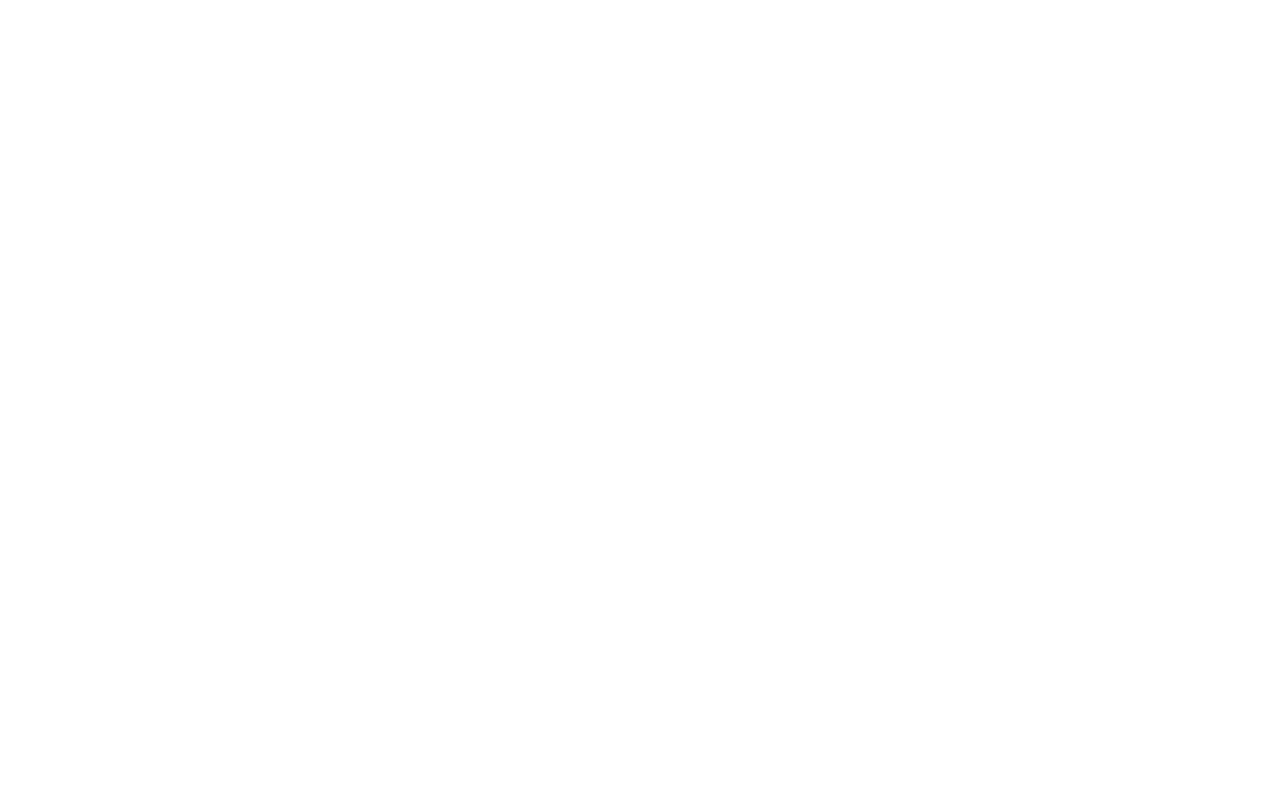
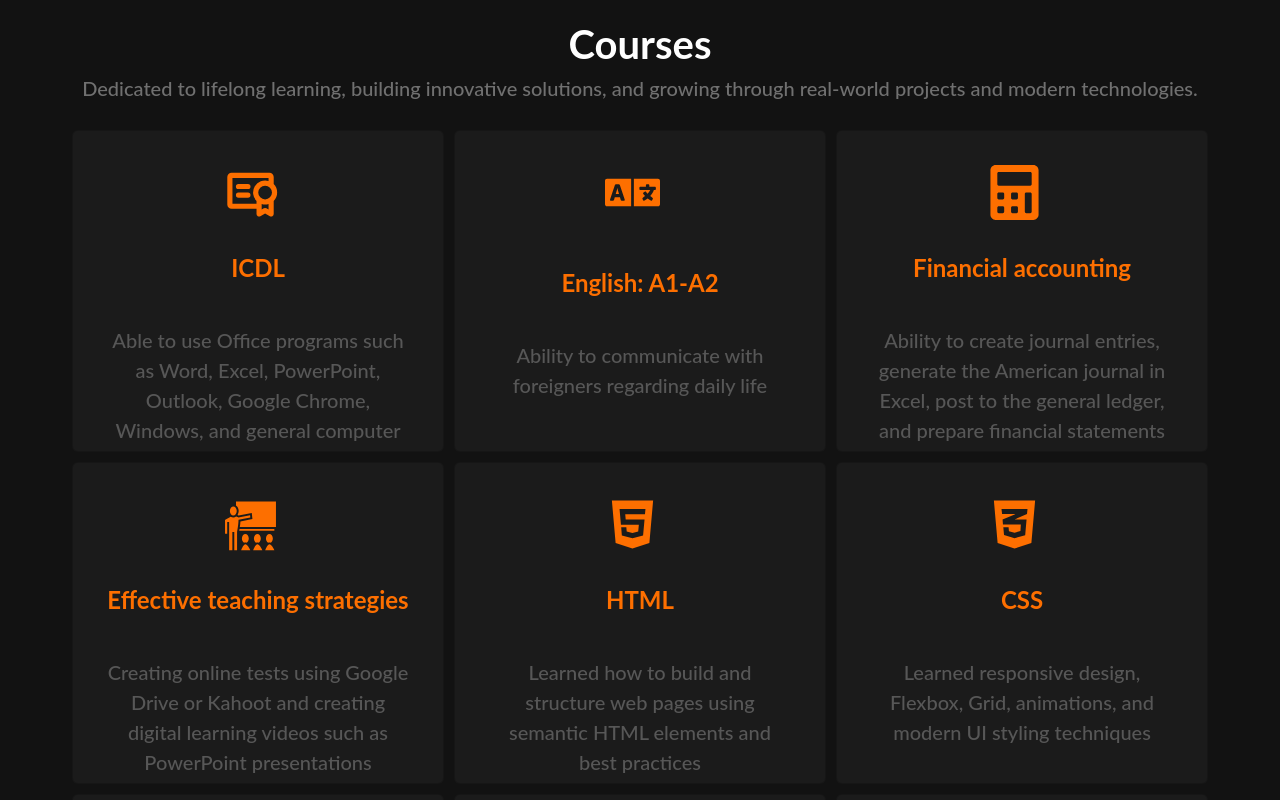
Before and after one commit to Abdelrahman-Mohamed-Al-Masyawi/My-portfolio, a React (Vite) app: page / in a window 1280 px wide. Shown: the part 900-1700 px from the top of the page. Before the commit the page ends 924 px from the top, so only its background shows below. Built offline with nearby package versions, Linux system fonts and the light colour scheme.

Commit message:
add section courses

```diff
--- /dev/null
+++ b/src/context/coursesDate.jsx
@@ -0,0 +1,134 @@
+import {
+  FaBootstrap,
+  FaCalculator,
+  FaCss3Alt,
+  FaGithub,
+  FaGraduationCap,
+  FaHtml5,
+  FaLanguage,
+  FaNodeJs,
+  FaReact,
+} from 'react-icons/fa';
+
+import { PiCertificateBold } from 'react-icons/pi';
+
+import { GiTeacher } from 'react-icons/gi';
+import { IoLogoJavascript } from 'react-icons/io5';
+
+
+const styleIcon = { width: '55px', height: '55px' };
+const college = {
+  id: 0,
+  title: 'Bachelor of Arts and Education',
+  Department: 'Department French language',
+  year: '2018-2022 ',
+  icon: <FaGraduationCap />,
+  img: '',
+  academy: 'Minia university',
+};
+export const coursesData = [
+  {
+    id: 1,
+    title: 'ICDL',
+    details:
+      'Able to use Office programs such as Word, Excel, PowerPoint, Outlook, Google Chrome, Windows, and general computer',
+    year: '2024 ',
+    icon: <PiCertificateBold style={styleIcon} />,
+    img: '',
+    academy: 'Minia university',
+  },
+  {
+    id: 2,
+    title: 'English: A1-A2',
+    details: 'Ability to communicate with foreigners regarding daily life',
+    year: '2022',
+    icon: <FaLanguage style={styleIcon} />,
+    img: '',
+    academy: 'Develop Yourself Academy',
+  },
+  {
+    id: 3,
+    title: 'Financial accounting',
+    details:
+      'Ability to create journal entries, generate the American journal in Excel, post to the general ledger, and prepare financial statements',
+    year: '2024',
+    icon: <FaCalculator style={styleIcon} />,
+    img: '',
+    academy: 'self learning and with Financial Accountant',
+  },
+  {
+    id: 4,
+    title: 'Effective teaching strategies',
+    details:
+      'Creating online tests using Google Drive or Kahoot and creating digital learning videos such as PowerPoint presentations',
+    year: '2024 ',
+    icon: <GiTeacher style={styleIcon} />,
+    img: '',
+    academy: 'Maaref platform',
+  },
+  {
+    id: 5,
+    title: 'HTML',
+    details: 'Learned how to build and structure web pages using semantic HTML elements and best practices',
+    year: '2024',
+    icon: <FaHtml5 style={styleIcon} />,
+    img: '',
+    academy: 'Osama Elzero',
+  },
+  {
+    id: 6,
+    title: 'CSS',
+    details: 'Learned responsive design, Flexbox, Grid, animations, and modern UI styling techniques',
+    year: '2024',
+    icon: <FaCss3Alt style={styleIcon} />,
+    img: '',
+    academy: 'Osama Elzero',
+  },
+  {
+    id: 7,
+    title: 'JavaScript',
+    details: 'Learned DOM manipulation, ES6, asynchronous JavaScript, APIs, and problem solving',
+    year: '2025',
+    icon: <IoLogoJavascript style={styleIcon} />,
+    img: '',
+    academy: 'Tarmiz Academy',
+  },
+  {
+    id: 8,
+    title: 'React',
+    details: 'Built modern interactive web applications using components, hooks, routing, and state management',
+    year: '2025',
+    icon: <FaReact style={styleIcon} />,
+    img: '',
+    academy: 'Jonas Schmedtmann',
+  },
+  {
+    id: 9,
+    title: 'Node.js',
+    details: 'Learned backend development, REST APIs, Express.js, authentication, and working with databases',
+    year: '2025',
+    icon: <FaNodeJs style={styleIcon} />,
+    img: '',
+    academy: 'Jonas Schmedtmann',
+  },
+  {
+    id: 10,
+    title: 'Git & GitHub',
+    details: 'Learned version control, branching, collaboration, and managing projects using Git and GitHub',
+    year: '2025',
+    icon: <FaGithub style={styleIcon} />,
+    img: '',
+    academy: 'Osama Elzero',
+  },
+  {
+    id: 11,
+    title: 'Bootstrap',
+    details: 'Learned responsive layouts, Bootstrap components, grid system, and building modern user interfaces',
+    year: '2024',
+    icon: <FaBootstrap style={styleIcon} />,
+    img: '',
+    academy: 'Abdelrahman Gamal',
+  },
+  // { id: 9, title: '', details: '', year: '', icon: '', img: '', academy: '' },
+  // { id: 10, title: '', details: '', year: '', icon: '', img: '', academy: '' },
+];
--- a/src/layout.jsx
+++ b/src/layout.jsx
@@ -2,6 +2,7 @@ import Header from './components/Header';
 import Sidebar from './components/sidebar';
 import { useAppContext } from './context/AppContext';
 import useResponsive from './hooks/useResponsive';
+import Courses from './pages/Courses';
 import Home from './pages/Home';
 import './styles/Layout.css';
 
@@ -12,6 +13,7 @@ export default function Layout() {
     <div className='layout'>
       <Header />
       <Home />
+      <Courses/>
       {showSidebar && <Sidebar />}
     </div>
   );
--- /dev/null
+++ b/src/pages/Courses.jsx
@@ -0,0 +1,27 @@
+import { coursesData } from '../context/coursesDate';
+import '../styles/courses.css';
+export default function Courses() {
+  const courses = coursesData;
+  return (
+    <section className='container-courses'>
+      <div className='container-title-page'>
+        <h2 className='title-page-Courses'>Courses</h2>
+        <p className='details-title-page-courses'>
+          Dedicated to lifelong learning, building innovative solutions, and growing through real-world projects and
+          modern technologies.
+        </p>
+      </div>
+      <div className='container-courses'>
+        {courses?.map((cours) => {
+          return (
+            <div className='card'>
+              <span className='icon-card'>{cours.icon}</span>
+              <h3 className='title-card'>{cours.title}</h3>
+              <p className='details-card'>{cours.details}</p>
+            </div>
+          );
+        })}
+      </div>
+    </section>
+  );
+}
--- a/src/styles/Layout.css
+++ b/src/styles/Layout.css
@@ -1,4 +1,4 @@
  .layout {
   background: rgba(18, 18, 18, 1);
-  height: 100vh;
+  height: auto;
 }
--- /dev/null
+++ b/src/styles/courses.css
@@ -0,0 +1,226 @@
+.container-courses {
+  gap: 40px;
+  padding-right: 70px;
+  padding-left: 70px;
+  padding-bottom: 30px;
+  width: 100%;
+  display: flex;
+  flex-wrap: wrap;
+}
+.container-title-page {
+  display: flex;
+  flex-direction: column;
+  justify-content: center;
+  align-items: center;
+  width: 100%;
+}
+
+.title-page-Courses {
+  font-family: Lato;
+  font-weight: 700;
+  font-style: Bold;
+  font-size: 40px;
+  width: 100%;
+  line-height: 100%;
+  letter-spacing: 3%;
+  text-align: center;
+  color: rgba(254, 254, 254, 1);
+}
+
+.details-title-page-courses {
+  font-family: Lato;
+  font-weight: 500;
+  font-style: Medium;
+  font-size: 20px;
+  line-height: 160%;
+  letter-spacing: 3%;
+  text-align: justify;
+  color: rgba(112, 112, 112, 1);
+}
+.container-courses {
+  display: flex;
+  justify-content: center;
+  align-items: center;
+  gap: 20px;
+  flex-wrap: wrap;
+}
+.card {
+  width: 400px;
+  height: 322px !important;
+  gap: 34px;
+  border-radius: 24px;
+  padding: 34px;
+  background: rgba(255, 255, 255, 0.04) !important;
+  display: flex;
+  flex-direction: column;
+  align-items: center;
+}
+.icon-card {
+  width: 70px;
+  height: 70px;
+  top: 5.83px;
+  left: 5.83px;
+  color: rgba(253, 111, 0, 1);
+}
+.title-card {
+  font-family: Lato;
+  font-weight: 700;
+  font-style: Bold;
+  font-size: 24px;
+  text-align: justify;
+  color: rgba(253, 111, 0, 1);
+}
+.details-card {
+  font-family: Lato;
+  font-weight: 500;
+  font-style: Medium;
+  font-size: 20px;
+  text-align: center;
+  color: rgba(87, 87, 87, 1);
+}
+
+@media (max-width: 400px) {
+  .container-title-page {
+    width: 80%;
+  }
+  .container-courses {
+    gap: 20px;
+    padding-right: 5px;
+    padding-left: 5px;
+    width: 100%;
+    display: flex;
+    flex-wrap: wrap;
+  }
+  .card {
+    width: 95%;
+    height: auto;
+    border-radius: 24px;
+    padding: 34px;
+    background: rgba(255, 255, 255, 0.04) !important;
+  }
+}
+
+@media (min-width: 401px) and (max-width: 700px) {
+  .container-title-page {
+    width: 80%;
+  }
+  .container-courses {
+    gap: 5px;
+    padding-right: 5px !important;
+    padding-left: 5px !important;
+    width: 100%;
+    display: flex;
+    flex-wrap: wrap;
+  }
+  .container-courses {
+    display: flex;
+    width: 100%;
+    justify-content: center;
+    align-items: center;
+    gap: 10px;
+    flex-wrap: wrap;
+  }
+}
+@media (min-width: 401px) and (max-width: 650px) {
+  .card {
+    width: 400px !important;
+    height: 322px !important;
+    border-radius: 24px;
+    padding: 34px;
+    background: rgba(255, 255, 255, 0.04) !important;
+  }
+}
+@media (min-width: 651px) and (max-width: 700px) {
+  .card {
+    width: clamp(300px, 45%, 400px) !important;
+    height: 322px !important;
+    border-radius: 24px;
+    padding: 34px;
+    background: rgba(255, 255, 255, 0.04) !important;
+    -webkit-border-radius: 24px;
+    -moz-border-radius: 24px;
+    -ms-border-radius: 24px;
+    -o-border-radius: 24px;
+  }
+}
+@media (min-width: 701px) and (max-width: 900px) {
+  .container-title-page {
+    width: 80%;
+  }
+  .container-courses {
+    gap: 25px 10px;
+    padding-right: 5px !important;
+    padding-left: 5px !important;
+    width: 100%;
+    display: flex;
+    flex-wrap: wrap;
+  }
+  .container-courses {
+    display: flex;
+    width: 100%;
+    justify-content: center;
+    align-items: center;
+    gap: 10px;
+    flex-wrap: wrap;
+  }
+  .card {
+    width: 300px !important;
+    height: 322px !important;
+    border-radius: 24px;
+    padding: 34px;
+    background: rgba(255, 255, 255, 0.04) !important;
+  }
+}
+
+@media (min-width: 901px) and (max-width: 1200px) {
+  .container-courses {
+    gap: 10px;
+    padding-right: 10px;
+    padding-left: 10px;
+    width: 100%;
+    display: flex;
+    flex-wrap: wrap;
+  }
+  .card {
+    width: 400px;
+    height: 322px !important;
+    border-radius: 24px;
+    padding: 34px;
+    background: rgba(255, 255, 255, 0.04) !important;
+  }
+}
+
+@media (min-width: 1201px) and (max-width: 1400px) {
+  .container-courses {
+    gap: 30px;
+    padding-right: 10px;
+    padding-left: 10px;
+    width: 100%;
+    display: flex;
+    flex-wrap: wrap;
+  }
+  .card {
+    width: 30%;
+  }
+  .container-courses {
+    gap: 10px;
+    flex-wrap: wrap;
+  }
+}
+@media (min-width: 1401px) and (max-width: 1700px) {
+  .container-courses {
+    gap: 30px;
+    padding-right: 10px;
+    padding-left: 10px;
+    width: 100%;
+    display: flex;
+    flex-wrap: wrap;
+  }
+  .card {
+    width: 400px;
+  }
+  .container-courses {
+    gap: 10px;
+    flex-wrap: wrap;
+  }
+}
```
